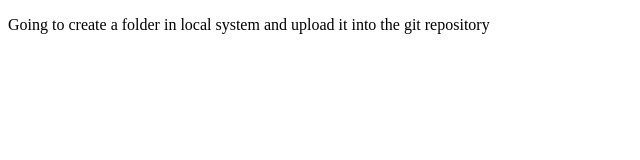
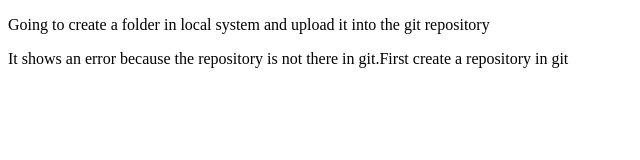
Before and after one commit to NaveenaK2003/GitDemo1, a plain HTML site: page index.html in a window 1280 px wide. Shown: the whole page, without its empty margins (0-640 px from the left). Drawn offline with Linux system fonts and the light colour scheme.

Commit message:
File is uploaded

```diff
--- a/index.html
+++ b/index.html
@@ -5,5 +5,6 @@
     </head>
     <body>
         <p>Going to create a folder in local system and upload it into the git repository</p>
+        <p>It shows an error because the repository is not there in git.First create a repository in git </p>
     </body>
 </html>
```
